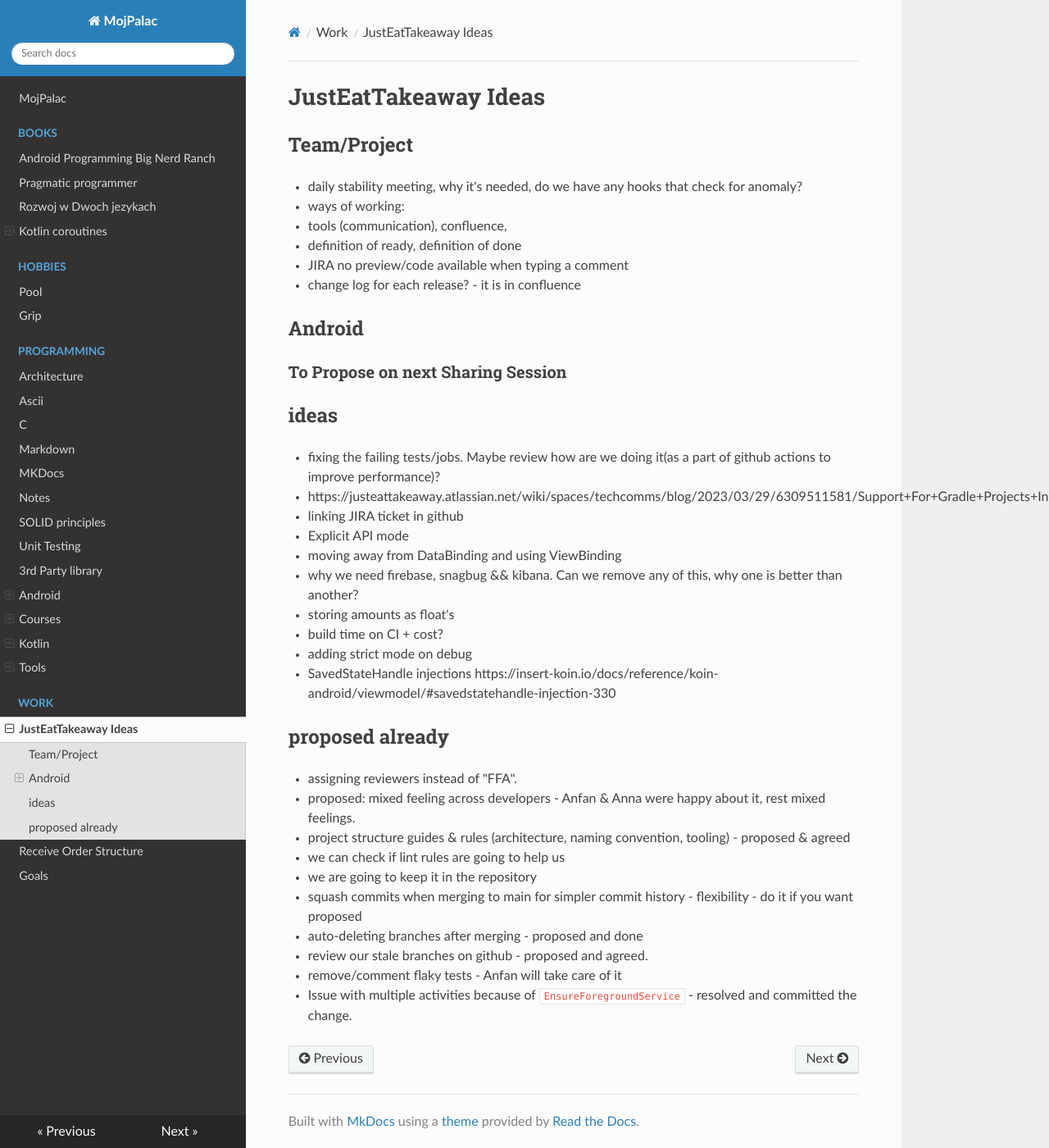
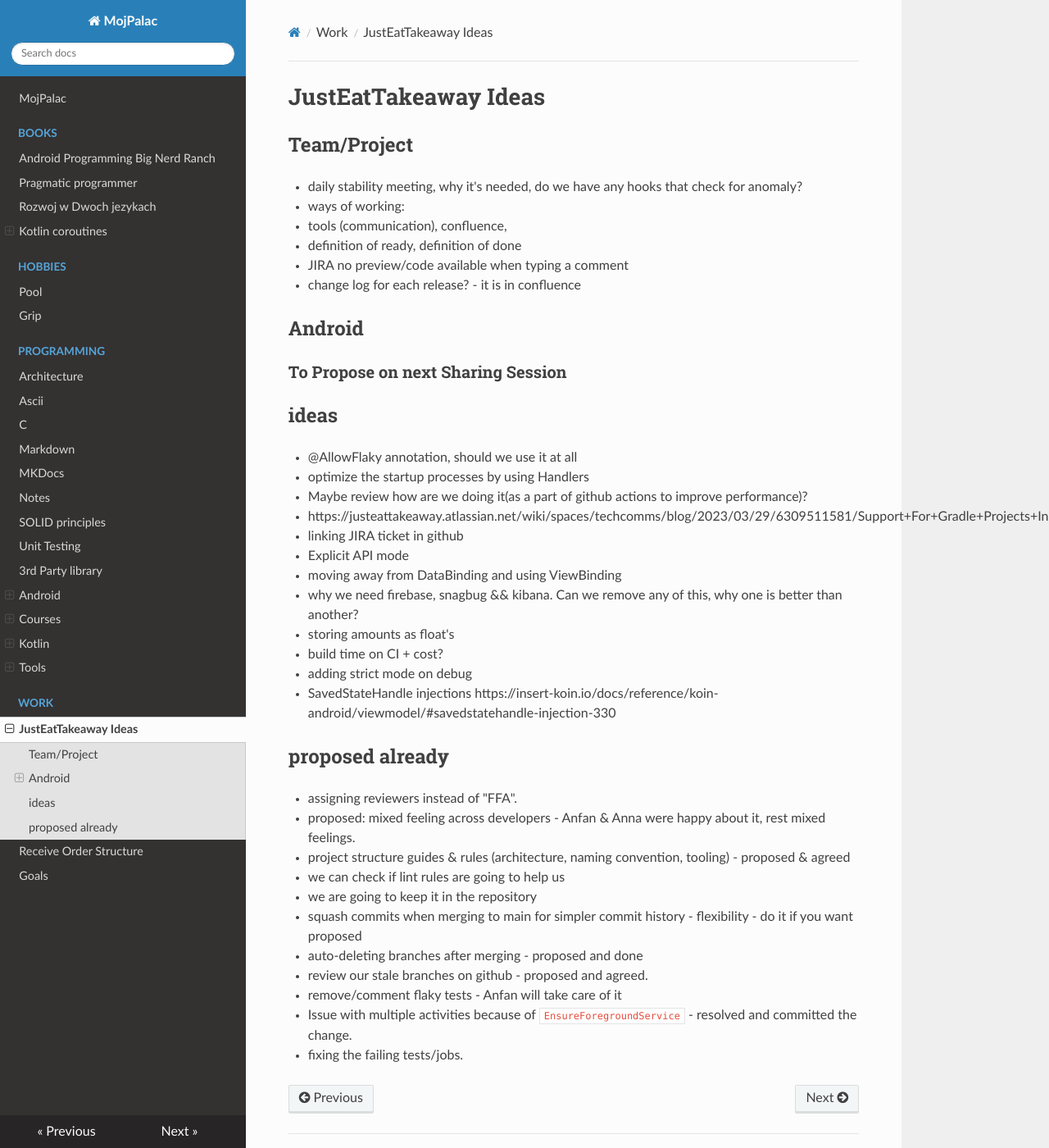
Before and after one commit to mojpalac/mojpalac, an MkDocs documentation site: the page built from docs/work/JustEatIdeas.md, in a window 1280 px wide and 1400 px high. Shown: the whole window at 82% size. Built offline with MkDocs 1.6.1, drawn with Linux system fonts in a browser that asks for light colours; nearby versions of some CDN libraries.

Commit message:
added idea about AllowFlaky startup

```diff
--- a/docs/work/JustEatIdeas.md
+++ b/docs/work/JustEatIdeas.md
@@ -14,7 +14,9 @@
 ### To Propose on next Sharing Session
 
 ## ideas
-- fixing the failing tests/jobs. Maybe review how are we doing it(as a part of github actions to improve performance)?
+- @AllowFlaky annotation, should we use it at all
+- optimize the startup processes by using Handlers
+- Maybe review how are we doing it(as a part of github actions to improve performance)?
 - https://justeattakeaway.atlassian.net/wiki/spaces/techcomms/blog/2023/03/29/6309511581/Support+For+Gradle+Projects+In+RunSonarQubeScan+Github+Action
 - linking JIRA ticket in github
 - Explicit API mode
@@ -38,3 +40,4 @@
 - review our stale branches on github - proposed and agreed.
 - remove/comment flaky tests - Anfan will take care of it
 - Issue with multiple activities because of `EnsureForegroundService` - resolved and committed the change.
+- fixing the failing tests/jobs.
```
